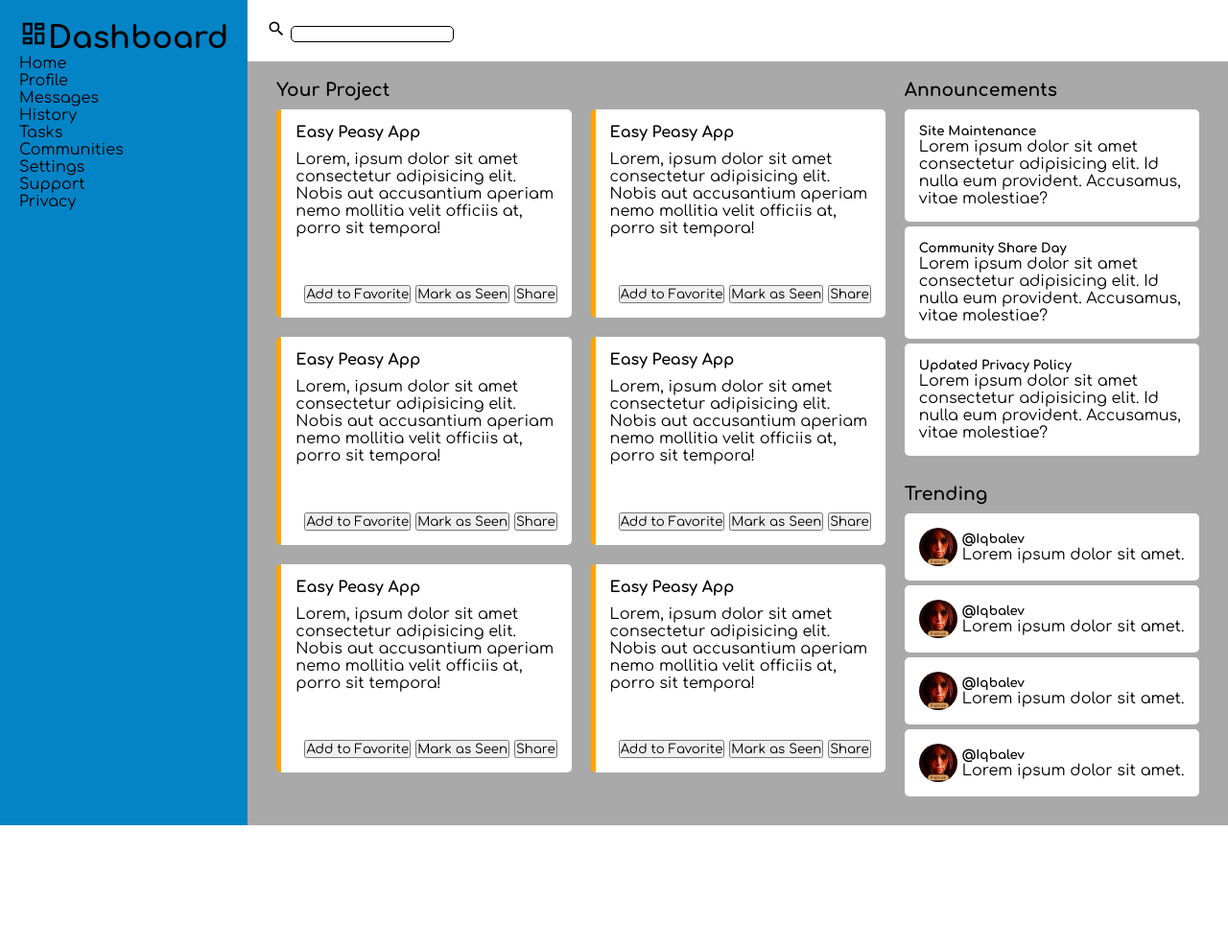
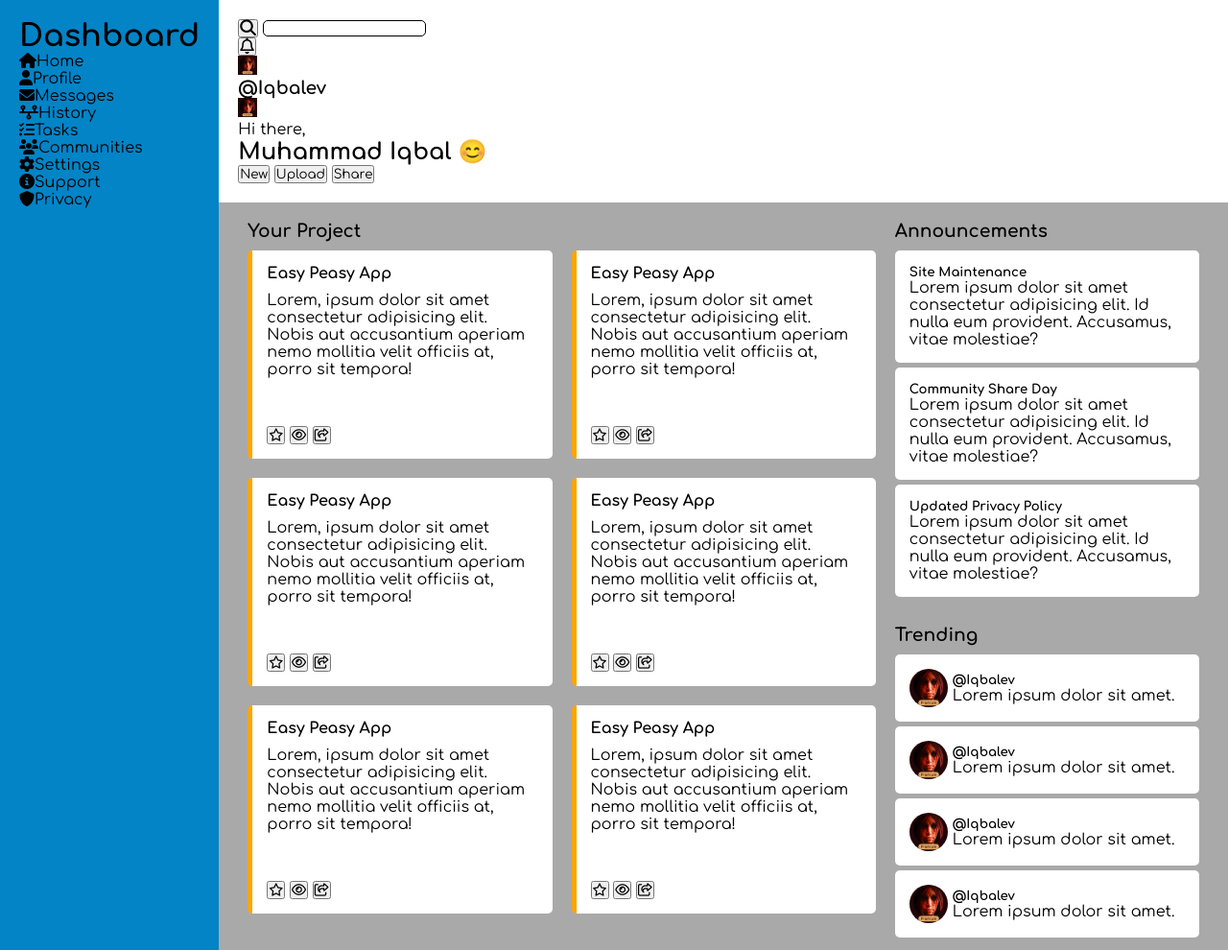
Before and after one commit to iqbalev/admin-dashboard, a plain HTML site: page index.html in a window 1280 px wide. Shown: the top 990 px of the page at 96% size. Before the commit the page ends 860 px from the top, so only its background shows below. Drawn offline with Linux system fonts and the light colour scheme.

Commit message:
Refactor header and integrate Font Awesome icons
- Add Font Awesome CDN link.
- Add more elements to the header.
- Remove img tags and replace them with icons from Font Awesome.
- Change class name from "action-buttons" to "content-actions".

```diff
--- a/index.html
+++ b/index.html
@@ -11,52 +11,82 @@
       href="https://fonts.googleapis.com/css2?family=Comfortaa:wght@300..700&display=swap"
       rel="stylesheet"
     />
+    <link
+      rel="stylesheet"
+      href="https://cdnjs.cloudflare.com/ajax/libs/font-awesome/6.6.0/css/all.min.css"
+      integrity="sha512-Kc323vGBEqzTmouAECnVceyQqyqdsSiqLQISBL29aUW4U/M7pSPA/gEUZQqv1cwx4OnYxTxve5UMg5GT6L4JJg=="
+      crossorigin="anonymous"
+      referrerpolicy="no-referrer"
+    />
   </head>
   <body>
     <div class="dashboard">
       <div class="sidebar">
-        <h1 class="app-name">
-          <img src="assets/icons/dashboard.svg" alt="" />Dashboard
-        </h1>
+        <h1 class="app-name">Dashboard</h1>
+        <nav>
           <ul>
             <li>
-            <a href=""><img src="assets/icons/home.svg" alt="" />Home</a>
+              <a href=""><i class="fa-solid fa-house"></i>Home</a>
             </li>
             <li>
-            <a href=""><img src="assets/icons/profile.svg" alt="" />Profile</a>
+              <a href=""><i class="fa-solid fa-user"></i>Profile</a>
             </li>
             <li>
-            <a href=""><img src="assets/icons/message.svg" alt="" />Messages</a>
+              <a href=""><i class="fa-solid fa-envelope"></i>Messages</a>
             </li>
             <li>
-            <a href=""><img src="assets/icons/history.svg" alt="" />History</a>
+              <a href=""><i class="fa-solid fa-timeline"></i>History</a>
             </li>
             <li>
-            <a href=""><img src="assets/icons/task.svg" alt="" />Tasks</a>
+              <a href=""><i class="fa-solid fa-list-check"></i>Tasks</a>
             </li>
             <li>
-            <a href=""
-              ><img src="assets/icons/community.svg" alt="" />Communities</a
-            >
+              <a href=""><i class="fa-solid fa-users"></i>Communities</a>
             </li>
             <li>
-            <a href=""
-              ><img src="assets/icons/settings.svg" alt="" />Settings</a
-            >
+              <a href=""><i class="fa-solid fa-gear"></i>Settings</a>
             </li>
             <li>
-            <a href=""><img src="assets/icons/support.svg" alt="" />Support</a>
+              <a href=""><i class="fa-solid fa-circle-info"></i>Support</a>
             </li>
             <li>
-            <a href=""><img src="assets/icons/privacy.svg" alt="" />Privacy</a>
+              <a href=""><i class="fa-solid fa-shield"></i>Privacy</a>
             </li>
           </ul>
+        </nav>
       </div>
       <div class="header">
+        <div class="header-top">
           <form class="search-form">
-          <img src="assets/icons/magnify.svg" alt="magnify-icon" />
-          <input type="search" name="search" />
+            <button type="submit" class="search-button">
+              <i class="fa-solid fa-magnifying-glass fa-lg"></i>
+            </button>
+            <input type="search" name="search" class="search-input" />
           </form>
+          <div class="notification">
+            <button class="notification-button">
+              <i class="fa-regular fa-bell fa-lg"></i>
+            </button>
+            <div class="user-profile">
+              <img src="assets/icons/icon.png" alt="" />
+              <h3>@Iqbalev</h3>
+            </div>
+          </div>
+        </div>
+        <div class="header-bottom">
+          <div class="greetings">
+            <img src="assets/icons/icon.png" alt="" />
+            <div class="owner-name">
+              <p>Hi there,</p>
+              <h2>Muhammad Iqbal 😊</h2>
+            </div>
+          </div>
+          <div class="main-actions">
+            <button class="new-button">New</button>
+            <button class="upload-button">Upload</button>
+            <button class="share-button">Share</button>
+          </div>
+        </div>
       </div>
       <div class="main">
         <section class="your-projects-container">
@@ -71,10 +101,16 @@
                   porro sit tempora!
                 </p>
               </div>
-              <div class="action-buttons">
-                <button class="favorite-button">Add to Favorite</button>
-                <button class="seen-button">Mark as Seen</button>
-                <button class="share-button">Share</button>
+              <div class="content-actions">
+                <button class="favorite-button">
+                  <i class="fa-regular fa-star"></i>
+                </button>
+                <button class="seen-button">
+                  <i class="fa-regular fa-eye"></i>
+                </button>
+                <button class="share-button">
+                  <i class="fa-regular fa-share-from-square"></i>
+                </button>
               </div>
             </div>
             <div class="your-project">
@@ -86,10 +122,16 @@
                   porro sit tempora!
                 </p>
               </div>
-              <div class="action-buttons">
-                <button class="favorite-button">Add to Favorite</button>
-                <button class="seen-button">Mark as Seen</button>
-                <button class="share-button">Share</button>
+              <div class="content-actions">
+                <button class="favorite-button">
+                  <i class="fa-regular fa-star"></i>
+                </button>
+                <button class="seen-button">
+                  <i class="fa-regular fa-eye"></i>
+                </button>
+                <button class="share-button">
+                  <i class="fa-regular fa-share-from-square"></i>
+                </button>
               </div>
             </div>
             <div class="your-project">
@@ -101,10 +143,16 @@
                   porro sit tempora!
                 </p>
               </div>
-              <div class="action-buttons">
-                <button class="favorite-button">Add to Favorite</button>
-                <button class="seen-button">Mark as Seen</button>
-                <button class="share-button">Share</button>
+              <div class="content-actions">
+                <button class="favorite-button">
+                  <i class="fa-regular fa-star"></i>
+                </button>
+                <button class="seen-button">
+                  <i class="fa-regular fa-eye"></i>
+                </button>
+                <button class="share-button">
+                  <i class="fa-regular fa-share-from-square"></i>
+                </button>
               </div>
             </div>
             <div class="your-project">
@@ -116,10 +164,16 @@
                   porro sit tempora!
                 </p>
               </div>
-              <div class="action-buttons">
-                <button class="favorite-button">Add to Favorite</button>
-                <button class="seen-button">Mark as Seen</button>
-                <button class="share-button">Share</button>
+              <div class="content-actions">
+                <button class="favorite-button">
+                  <i class="fa-regular fa-star"></i>
+                </button>
+                <button class="seen-button">
+                  <i class="fa-regular fa-eye"></i>
+                </button>
+                <button class="share-button">
+                  <i class="fa-regular fa-share-from-square"></i>
+                </button>
               </div>
             </div>
             <div class="your-project">
@@ -131,10 +185,16 @@
                   porro sit tempora!
                 </p>
               </div>
-              <div class="action-buttons">
-                <button class="favorite-button">Add to Favorite</button>
-                <button class="seen-button">Mark as Seen</button>
-                <button class="share-button">Share</button>
+              <div class="content-actions">
+                <button class="favorite-button">
+                  <i class="fa-regular fa-star"></i>
+                </button>
+                <button class="seen-button">
+                  <i class="fa-regular fa-eye"></i>
+                </button>
+                <button class="share-button">
+                  <i class="fa-regular fa-share-from-square"></i>
+                </button>
               </div>
             </div>
             <div class="your-project">
@@ -146,15 +206,20 @@
                   porro sit tempora!
                 </p>
               </div>
-              <div class="action-buttons">
-                <button class="favorite-button">Add to Favorite</button>
-                <button class="seen-button">Mark as Seen</button>
-                <button class="share-button">Share</button>
+              <div class="content-actions">
+                <button class="favorite-button">
+                  <i class="fa-regular fa-star"></i>
+                </button>
+                <button class="seen-button">
+                  <i class="fa-regular fa-eye"></i>
+                </button>
+                <button class="share-button">
+                  <i class="fa-regular fa-share-from-square"></i>
+                </button>
               </div>
             </div>
           </div>
         </section>
-
         <section class="announcements-trending-container">
           <div class="announcements-container">
             <h3 class="announcements-title">Announcements</h3>
@@ -182,7 +247,6 @@
               </div>
             </div>
           </div>
-
           <div class="trending-container">
             <h3 class="trending-title">Trending</h3>
             <div class="trending-cards">
```
Lines whose indentation alone changed are shown as unchanged.
